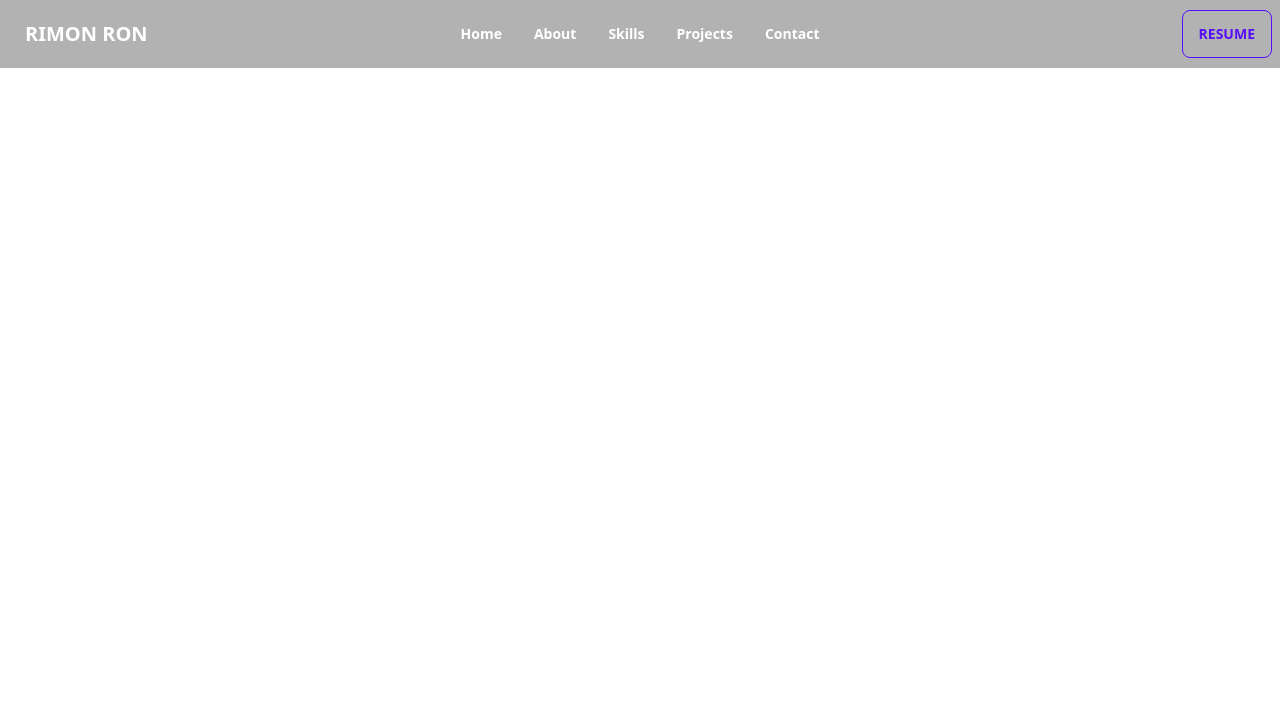
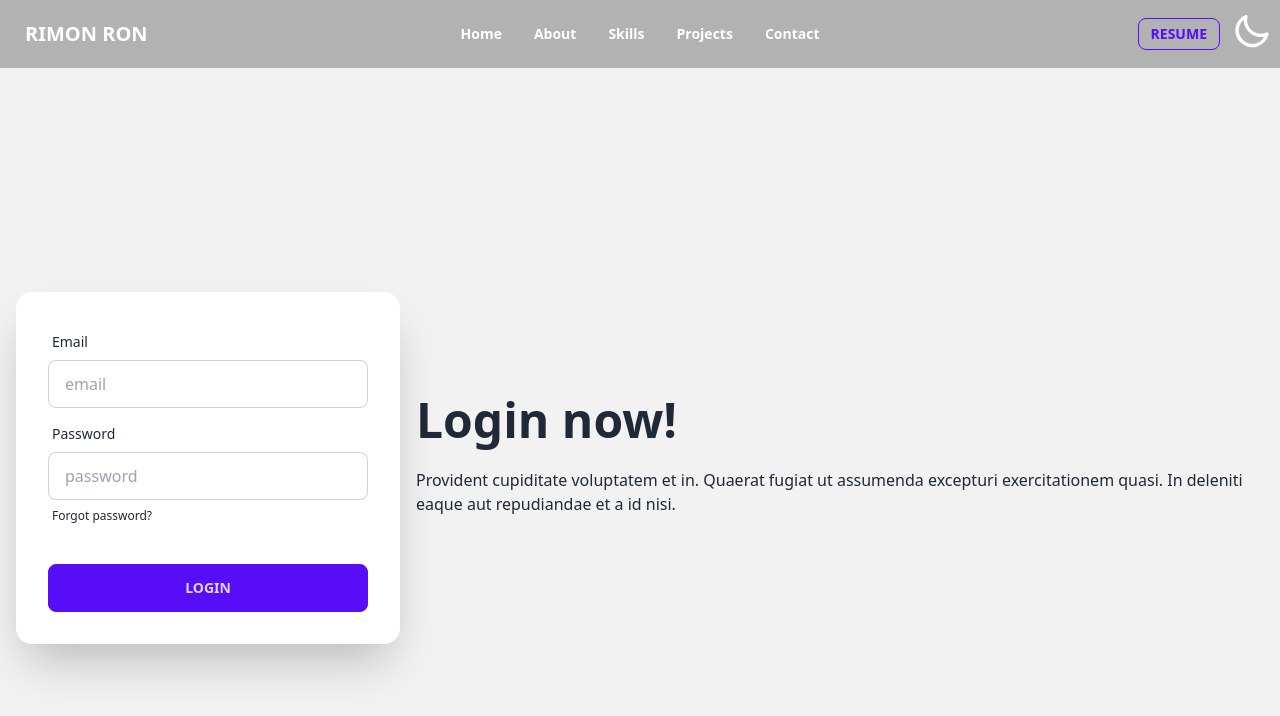
Before and after one commit to Rimon0000/my-portfolio, a React (Vite) app: page / in a window 1280 px wide. Shown: the top 716 px of the page. Built offline with nearby package versions, Linux system fonts and the light colour scheme.

Commit message:
add dark and light theme

```diff
--- /dev/null
+++ b/src/pages/Home/Banner/Banner.jsx
@@ -0,0 +1,40 @@
+import React from 'react';
+
+const Banner = () => {
+    return (
+        <div>
+            <div className="hero min-h-screen bg-base-200">
+  <div className="hero-content flex-col lg:flex-row-reverse">
+    <div className="text-center lg:text-left">
+      <h1 className="text-5xl font-bold">Login now!</h1>
+      <p className="py-6">Provident cupiditate voluptatem et in. Quaerat fugiat ut assumenda excepturi exercitationem quasi. In deleniti eaque aut repudiandae et a id nisi.</p>
+    </div>
+    <div className="card flex-shrink-0 w-full max-w-sm shadow-2xl bg-base-100">
+      <div className="card-body">
+        <div className="form-control">
+          <label className="label">
+            <span className="label-text">Email</span>
+          </label>
+          <input type="text" placeholder="email" className="input input-bordered" />
+        </div>
+        <div className="form-control">
+          <label className="label">
+            <span className="label-text">Password</span>
+          </label>
+          <input type="text" placeholder="password" className="input input-bordered" />
+          <label className="label">
+            <a href="#" className="label-text-alt link link-hover">Forgot password?</a>
+          </label>
+        </div>
+        <div className="form-control mt-6">
+          <button className="btn btn-primary">Login</button>
+        </div>
+      </div>
+    </div>
+  </div>
+</div>
+        </div>
+    );
+};
+
+export default Banner;
--- a/src/pages/Home/Home/Home.jsx
+++ b/src/pages/Home/Home/Home.jsx
@@ -1,9 +1,10 @@
 import React from 'react';
+import Banner from '../Banner/Banner';
 
 const Home = () => {
     return (
         <div>
-
+            <Banner></Banner>
         </div>
     );
 };
--- a/src/pages/Home/Navbar/Navbar.jsx
+++ b/src/pages/Home/Navbar/Navbar.jsx
@@ -1,8 +1,24 @@
-import React from "react";
+import React, { useEffect, useState } from "react";
 import { Link, NavLink } from "react-router-dom";
 
 
 const Navbar = () => {
+  const [theme, setTheme] = useState(localStorage.getItem("theme") ? localStorage.getItem("theme") : "light")
+
+  useEffect(() =>{
+    localStorage.setItem('theme', theme)
+    const localTheme = localStorage.getItem("theme")
+    document.querySelector("html").setAttribute("data-theme", localTheme)
+  }, [theme])
+
+  const handleToggle = (e) =>{
+    if(e.target.checked){
+      setTheme("dark")
+    }
+    else{
+      setTheme("light")
+    }
+  }
 
   const navOptions = (
     <>
@@ -26,7 +42,7 @@
 
   return (
     <>
-      <div className="navbar fixed z-10 bg-opacity-30 bg-black lg:text-white max-w-screen-xl">
+      <div className="navbar bg-opacity-30 bg-black lg:text-white max-w-screen-xl">
         <div className="navbar-start">
           <div className="dropdown">
             <label tabIndex={0} className="btn btn-ghost lg:hidden">
@@ -44,7 +60,21 @@
           </ul>
         </div>
         <div className="navbar-end">
-          <a className="btn btn-outline btn-primary" href="https://drive.google.com/uc?id=1WEuRNXpFmOjjsQfMcUdUlXtl5jbkQWmv&export=download"download>Resume</a>
+          <a className="btn btn-outline btn-primary btn-sm mr-3" href="https://drive.google.com/uc?id=1WEuRNXpFmOjjsQfMcUdUlXtl5jbkQWmv&export=download"download>Resume</a>
+          <div>
+          <label className="swap swap-rotate">
+
+            {/* this hidden checkbox controls the state */}
+            <input type="checkbox" onChange={handleToggle} checked={theme === "light" ? false : true}/>
+
+            {/* sun icon */}
+            <svg className="swap-on fill-current w-10 h-10" xmlns="http://www.w3.org/2000/svg" viewBox="0 0 24 24"><path d="M5.64,17l-.71.71a1,1,0,0,0,0,1.41,1,1,0,0,0,1.41,0l.71-.71A1,1,0,0,0,5.64,17ZM5,12a1,1,0,0,0-1-1H3a1,1,0,0,0,0,2H4A1,1,0,0,0,5,12Zm7-7a1,1,0,0,0,1-1V3a1,1,0,0,0-2,0V4A1,1,0,0,0,12,5ZM5.64,7.05a1,1,0,0,0,.7.29,1,1,0,0,0,.71-.29,1,1,0,0,0,0-1.41l-.71-.71A1,1,0,0,0,4.93,6.34Zm12,.29a1,1,0,0,0,.7-.29l.71-.71a1,1,0,1,0-1.41-1.41L17,5.64a1,1,0,0,0,0,1.41A1,1,0,0,0,17.66,7.34ZM21,11H20a1,1,0,0,0,0,2h1a1,1,0,0,0,0-2Zm-9,8a1,1,0,0,0-1,1v1a1,1,0,0,0,2,0V20A1,1,0,0,0,12,19ZM18.36,17A1,1,0,0,0,17,18.36l.71.71a1,1,0,0,0,1.41,0,1,1,0,0,0,0-1.41ZM12,6.5A5.5,5.5,0,1,0,17.5,12,5.51,5.51,0,0,0,12,6.5Zm0,9A3.5,3.5,0,1,1,15.5,12,3.5,3.5,0,0,1,12,15.5Z"/></svg>
+
+            {/* moon icon */}
+            <svg className="swap-off fill-current w-10 h-10" xmlns="http://www.w3.org/2000/svg" viewBox="0 0 24 24"><path d="M21.64,13a1,1,0,0,0-1.05-.14,8.05,8.05,0,0,1-3.37.73A8.15,8.15,0,0,1,9.08,5.49a8.59,8.59,0,0,1,.25-2A1,1,0,0,0,8,2.36,10.14,10.14,0,1,0,22,14.05,1,1,0,0,0,21.64,13Zm-9.5,6.69A8.14,8.14,0,0,1,7.08,5.22v.27A10.15,10.15,0,0,0,17.22,15.63a9.79,9.79,0,0,0,2.1-.22A8.11,8.11,0,0,1,12.14,19.73Z"/></svg>
+
+          </label>
+          </div>
         </div>
       </div>
     </>
--- a/tailwind.config.js
+++ b/tailwind.config.js
@@ -8,4 +8,7 @@
     extend: {},
   },
   plugins: [require("daisyui")],
+  daisyui: {
+    themes: ["light", "dark"],
+  },
 }
```
